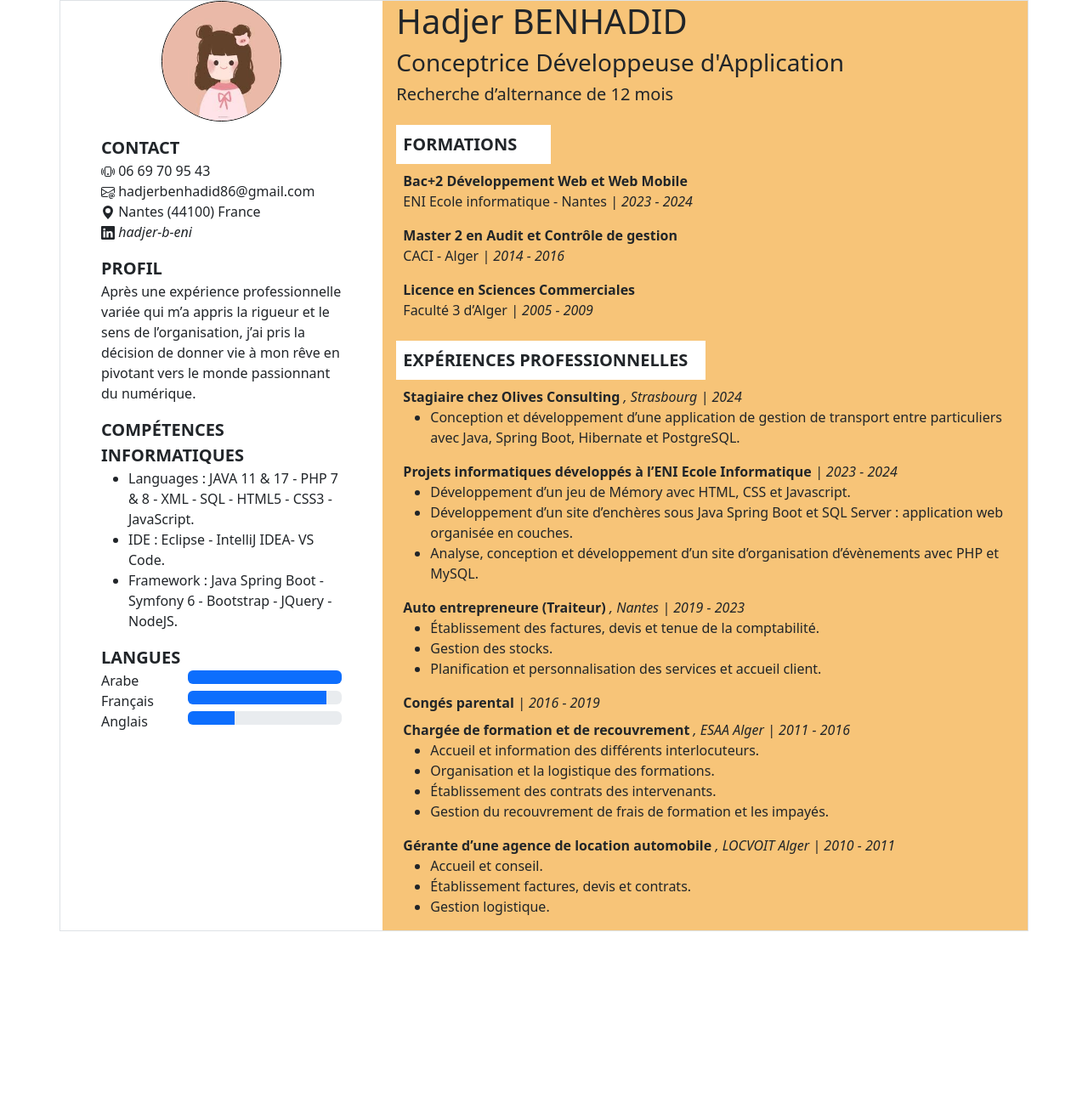
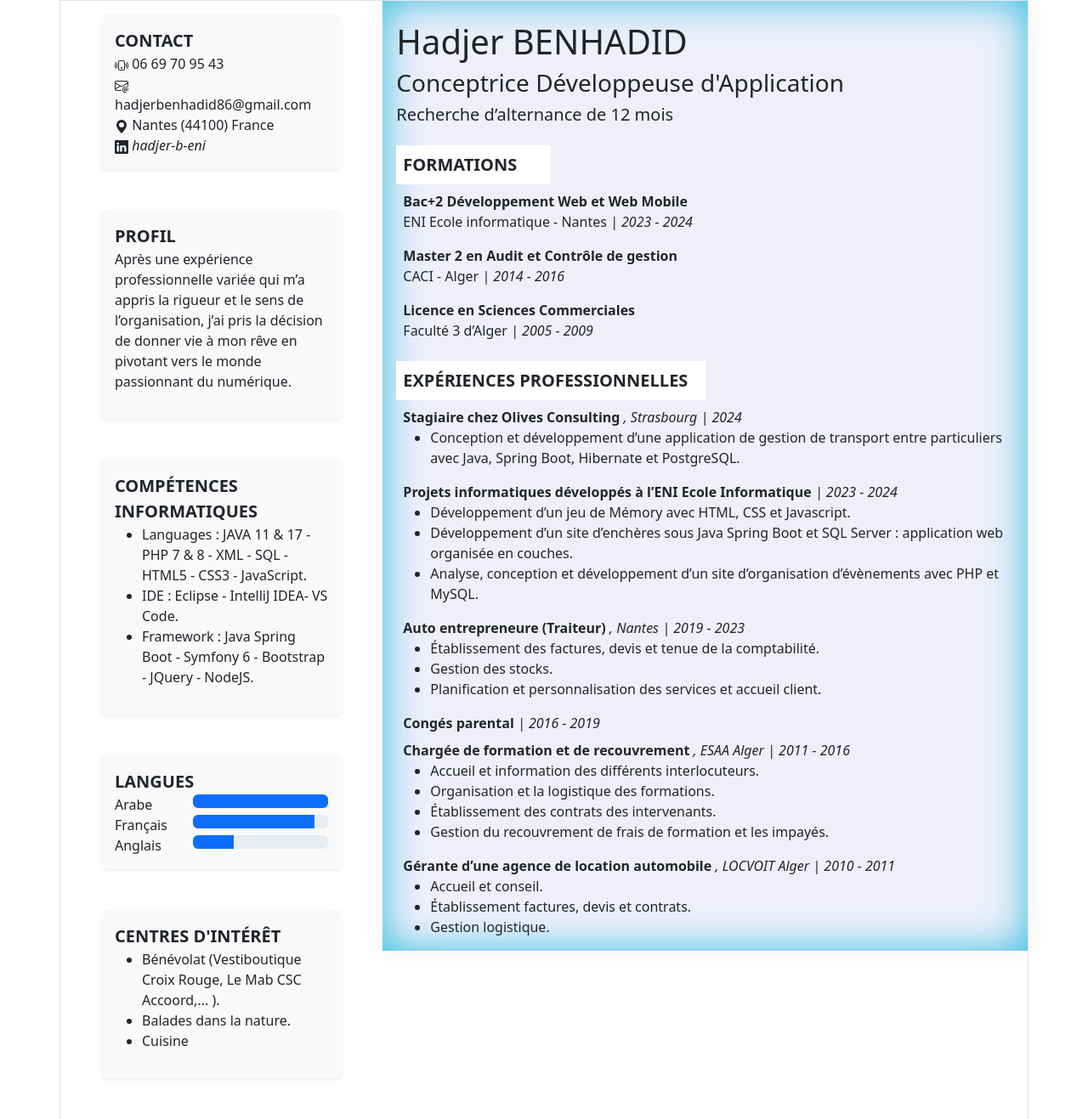
Before and after one commit to Hadjer44/Hadjer44, a plain HTML site: page index.html in a window 1280 px wide. Shown: the whole page at 85% size. Before the commit the page ends 1096 px from the top, so only its background shows below. Drawn offline with nearby package versions, Linux system fonts and the light colour scheme.

Commit message:
cv colonne droite suite

```diff
--- a/index.html
+++ b/index.html
@@ -13,13 +13,17 @@
 <div >
   <div class="row align-items-start g-0">
   <!--colonne gauche-->
+
+
     <div class="col-lg-4 col-6 px-5 g-0">
+   <!--photo-->
+  <!--
     <div id="maPhoto">
       <img src="./images/avatar.jpg" class="rounded-circle border border-black rounded mx-auto d-block" width="50%" alt="ma photo de profil">
     </div>
-
+-->
 <!--contact-->
-<div id="contact" class="mt-3" >
+<div id="contact" class="mt-3 shadow-sm p-3 mb-5 bg-body-tertiary rounded" >
 <p class="fs-5 fw-bold mb-0">CONTACT</p>
 <div>
 <svg xmlns="http://www.w3.org/2000/svg" width="16" height="16" fill="currentColor" class="bi bi-phone-vibrate" viewBox="0 0 16 16">
@@ -50,13 +54,13 @@ Nantes (44100) France
 </div>
 
 <!--Profil-->
-<div id="profil" class="mt-3">
+<div id="profil" class="mt-3 shadow-sm p-3 mb-5 bg-body-tertiary rounded">
 <p class="fs-5 fw-bold mb-0">PROFIL</p>
 <p>Après une expérience professionnelle variée qui m’a appris la rigueur et le sens de l’organisation, j’ai pris la décision de donner vie à mon rêve en pivotant vers le monde passionnant du numérique.    </p>
 </div>
 
 <!--compétences-->
-<div id="competences" class=" mt-3">
+<div id="competences" class=" mt-3 shadow-sm p-3 mb-5 bg-body-tertiary rounded">
 <p class="text-uppercase fs-5 fw-bold mb-0">compétences informatiques </p>
 <ul>
 <li>Languages : JAVA 11 & 17 -  PHP 7 & 8 - XML - SQL - HTML5 - CSS3 - JavaScript.</li>
@@ -66,7 +70,7 @@ Nantes (44100) France
 </div>
 
 <!--Langues-->
-<div id="langues" class="mt-3">
+<div id="langues" class="mt-3 shadow-sm p-3 mb-5 bg-body-tertiary rounded">
 <p class="fs-5 fw-bold mb-0">LANGUES</p>
  <div class="row">
  <div class="col-4">Arabe </div>
@@ -96,16 +100,25 @@ Nantes (44100) France
  </div>
 </div>
 
+<!--Centres d'interet-->
+<div id="centresDInteret" class=" mt-3 shadow-sm p-3 mb-5 bg-body-tertiary rounded">
+<p class="text-uppercase fs-5 fw-bold mb-0">centres d'intérêt </p>
+<ul>
+<li>Bénévolat (Vestiboutique Croix Rouge, Le Mab CSC Accoord,... ).</li>
+<li>Balades dans la nature. </li>
+<li>Cuisine</li>
+</ul>
+</div>
 
 </div> <!--div colonne gauche-->
 
 
 
     <!--colonne droite-->
-    <div class="col-lg-8 col-6 p_colonne_droite px-3" >
+    <div class="col-lg-8 col-6 p_colonne_droite px-3 " >
 
     <!--Titre / Nom CV-->
-    <div id="blocNom">
+    <div id="blocNom" class="mt-4">
       <h1>Hadjer BENHADID</h1>
       <H3>Conceptrice Développeuse d'Application</H3>
       <h5>Recherche d’alternance de 12 mois</h5>
--- a/main.css
+++ b/main.css
@@ -1,3 +1,12 @@
+body{
+
+}
+
 .p_colonne_droite{
-background-color: rgb(247, 196, 120);
+
+ box-shadow:
+    inset 0 0 3em rgb(48, 189, 224),
+    0 0 2em rgb(242, 240, 240);
+
+background-color: rgba(226, 226, 245, 0.542);
 }
```
Also changed, not shown: images/fondEcran2.jpg (added), images/fondEcran4.jfif (added), images/fondEcrantReseau.jpg (added), images/fondecran3.png (added).
